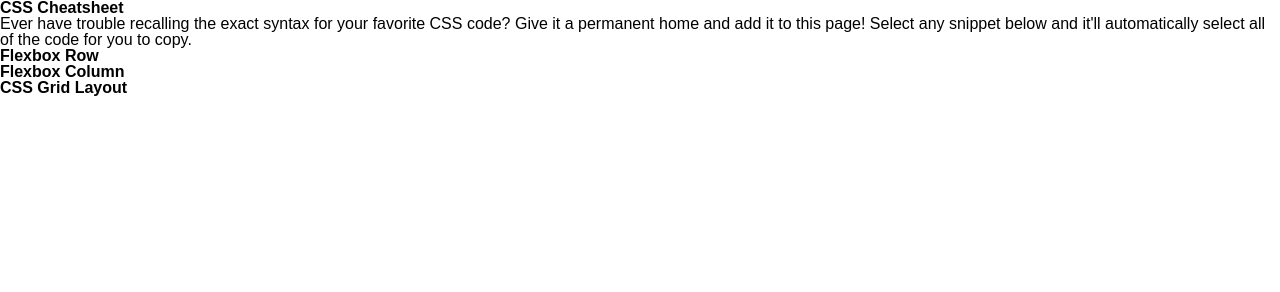
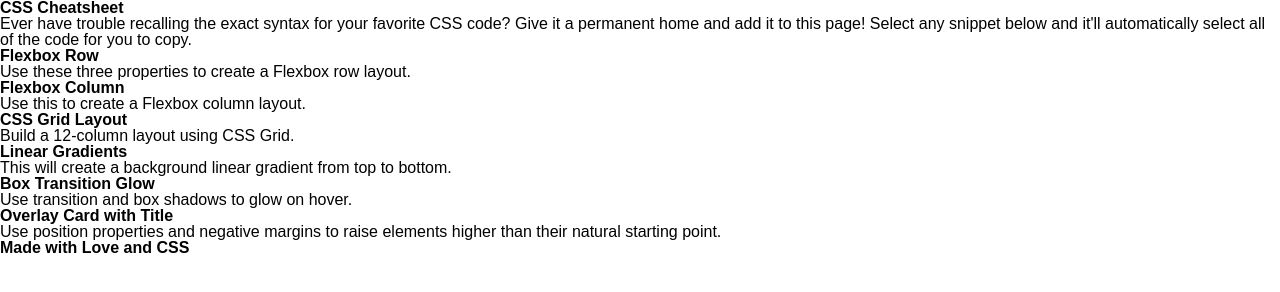
Before and after one commit to PeterKim89/CSS-Cheat-Sheet, a plain HTML site: page index.html in a window 1280 px wide. Drawn offline with Linux system fonts and the light colour scheme.

Commit message:
Created skeleton for main section and footer

```diff
--- a/index.html
+++ b/index.html
@@ -24,23 +24,33 @@
         <main>
             <section class="card">
                 <h2>Flexbox Row</h2>
-
+                <p>Use these three properties to create a Flexbox row layout.</p>
             </section>
             <section class="card">
                 <h2>Flexbox Column</h2>
+                <p>Use this to create a Flexbox column layout.</p>
             </section>
             <section class="card">
                 <h2>CSS Grid Layout</h2>
+                <p>Build a 12-column layout using CSS Grid.</p>
             </section>
             <section class="card">
-
+                <h2>Linear Gradients</h2>
+                <p>This will create a background linear gradient from top to bottom.</p>
             </section>
             <section class="card">
-
+                <h2>Box Transition Glow</h2>
+                <p>Use transition and box shadows to glow on hover.</p>
             </section>
             <section class="card">
-
+                <h2>Overlay Card with Title</h2>
+                <p>Use position properties and negative margins to raise elements higher than their natural starting point.</p>
             </section>
         </main>
+
+        <!-- footer -->
+        <footer>
+            <h3>Made with Love and CSS</h3>
+        </footer>
     </body>
 </html>
```
